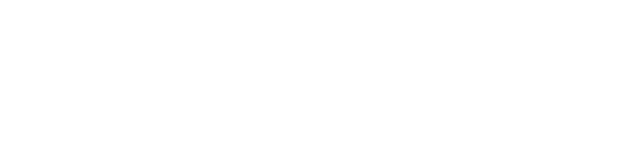
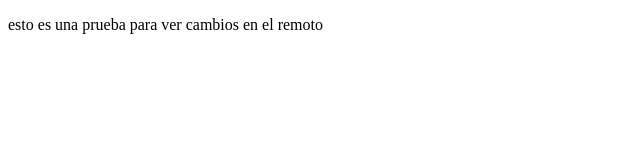
Before and after one commit to AliciaOC/pruebaECliente, a plain HTML site: page index.html in a window 1280 px wide. Shown: the whole page, without its empty margins (0-640 px from the left). Drawn offline with Linux system fonts and the light colour scheme.

Commit message:
cambios de prueba

```diff
--- a/index.html
+++ b/index.html
@@ -19,6 +19,8 @@
             <p class="browsehappy">You are using an <strong>outdated</strong> browser. Please <a href="#">upgrade your browser</a> to improve your experience.</p>
         <![endif]-->
 
+    <p>esto es una prueba para ver cambios en el remoto</p>
+
     <script src="" async defer></script>
 </body>
 
```
